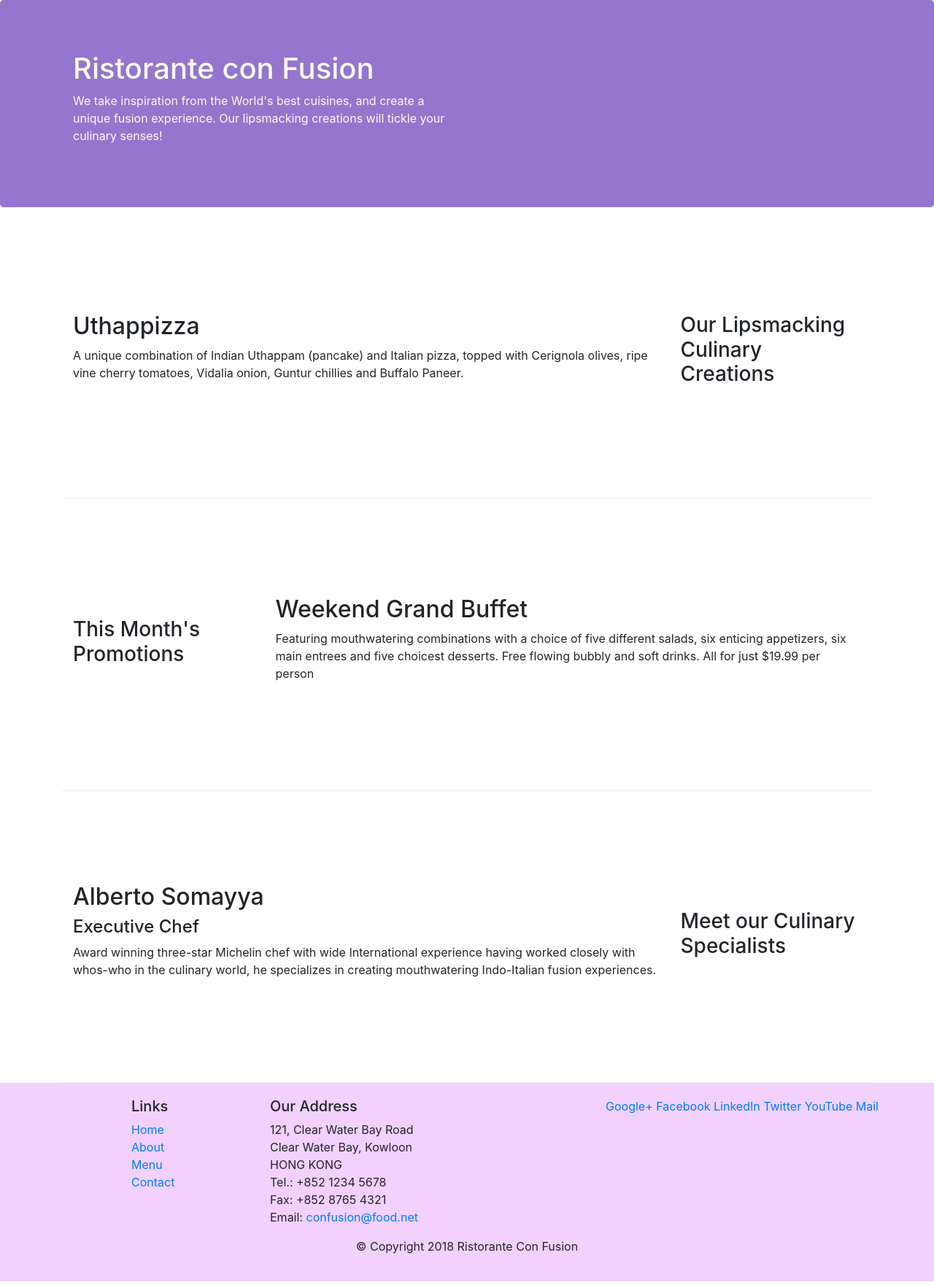
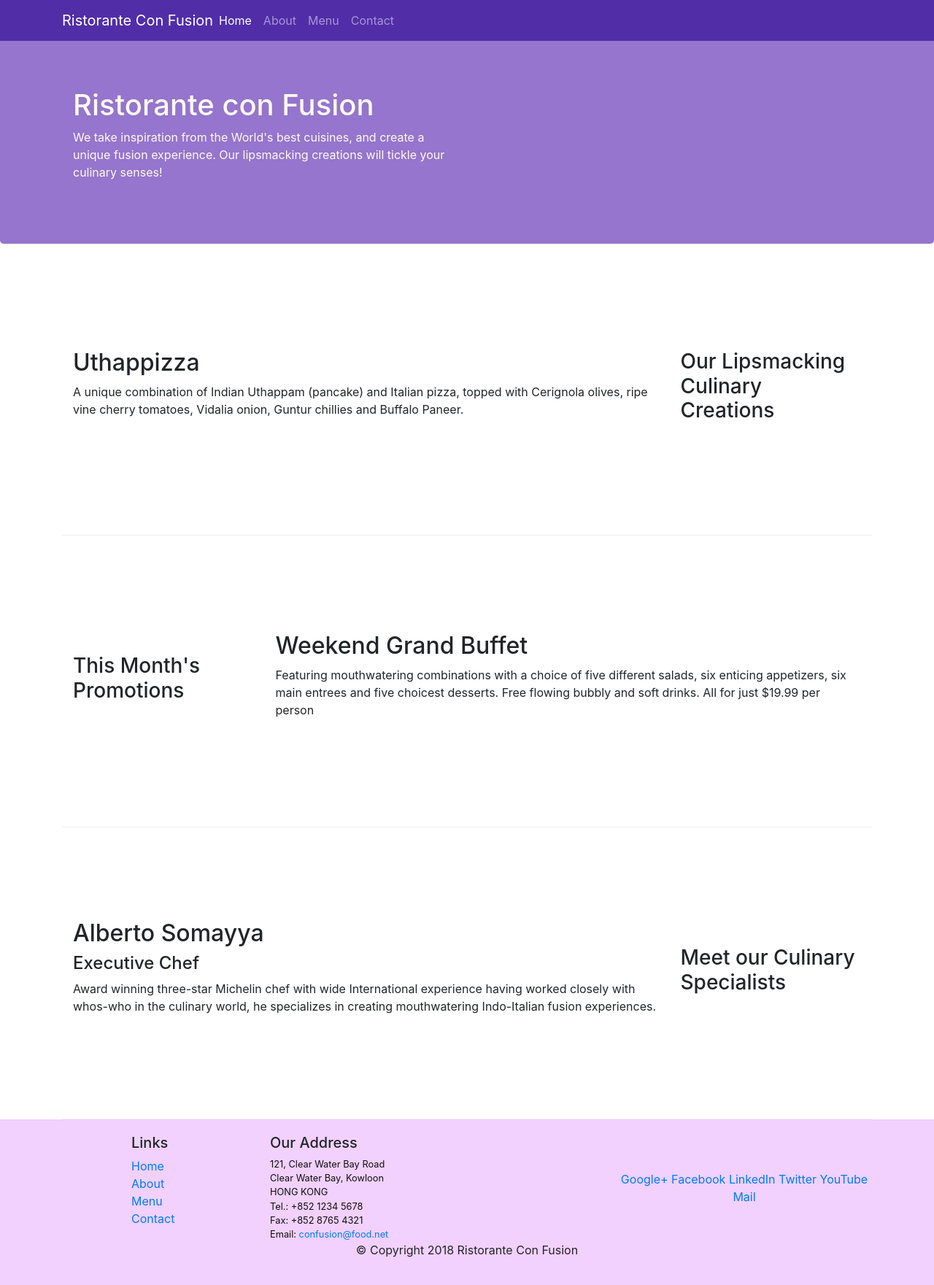
Before and after one commit to darshan527/Full-Stack-Web-and-Multiplatform-Mobile-App-Development, a website: page c1 Front-End Web UI Frameworks and Tools Bootstrap 4/Bootstrap4/conFusion/index.html in a window 1280 px wide. Shown: the whole page at 73% size. Drawn offline with nearby package versions, Linux system fonts and the light colour scheme.

Commit message:
Added Navbar and Breadcrumb

```diff
--- a/c1 Front-End Web UI Frameworks and Tools Bootstrap 4/Bootstrap4/conFusion/css/styles.css
+++ b/c1 Front-End Web UI Frameworks and Tools Bootstrap 4/Bootstrap4/conFusion/css/styles.css
@@ -23,8 +23,15 @@
     color: floralwhite;
 }
 
-.address {
+address {
     margin: 0px auto;
     font-size: 80%;
     color: #0f0f0f;
 }
+body{
+    padding: 50px 0px 0px 0px;
+    z-index: 0;
+}
+.navbar-dark {
+    background-color: #512da8;
+}
--- a/c1 Front-End Web UI Frameworks and Tools Bootstrap 4/Bootstrap4/conFusion/index.html
+++ b/c1 Front-End Web UI Frameworks and Tools Bootstrap 4/Bootstrap4/conFusion/index.html
@@ -14,6 +14,23 @@
 </head>
 
 <body>
+    <nav class="navbar navbar-dark navbar-expand-sm fixed-top">
+        <div class="container">
+            <button class="navbar-toggler" type="button" data-toggle="collapse" data-target="#Navbar">
+                <span class="navbar-toggler-icon"></span>
+            </button>
+            <a class="navbar-brand mr-auto" href="#">Ristorante Con Fusion</a>
+            <div class="collapse navbar-collapse" id="Navbar">
+                <ul class="navbar-nav mr-auto">
+                    <li class="nav-item active"><a class="nav-link" href="#">Home</a></li>
+                    <li class="nav-item"><a class="nav-link" href="./aboutus.html">About</a></li>
+                    <li class="nav-item"><a class="nav-link" href="#">Menu</a></li>
+                    <li class="nav-item"><a class="nav-link" href="#">Contact</a></li>
+                </ul>
+            </div>
+
+        </div>
+    </nav>
 
     <header class="jumbotron">
         <div class="container">
@@ -69,7 +86,7 @@
                     <h5>Links</h5>
                     <ul class="list-unstyled">
                         <li><a href="#">Home</a></li>
-                        <li><a href="#">About</a></li>
+                        <li><a href="./aboutus.html">About</a></li>
                         <li><a href="#">Menu</a></li>
                         <li><a href="#">Contact</a></li>
                     </ul>
@@ -85,8 +102,8 @@
 		              Email: <a href="mailto:confusion@food.net">confusion@food.net</a>
 		           </address>
                 </div>
-                <div class="row">
-                    <div class="col-7 col-sm">
+                <div class="col-12 col-sm-4 align-self-center ">
+                    <div class="text-center">
                         <a href="http://google.com/+">Google+</a>
                         <a href="http://www.facebook.com/profile.php?id=">Facebook</a>
                         <a href="http://www.linkedin.com/in/">LinkedIn</a>
```
Also changed, not shown: c1 Front-End Web UI Frameworks and Tools Bootstrap 4/Bootstrap4/conFusion/aboutus.html (+23 -1 lines).
